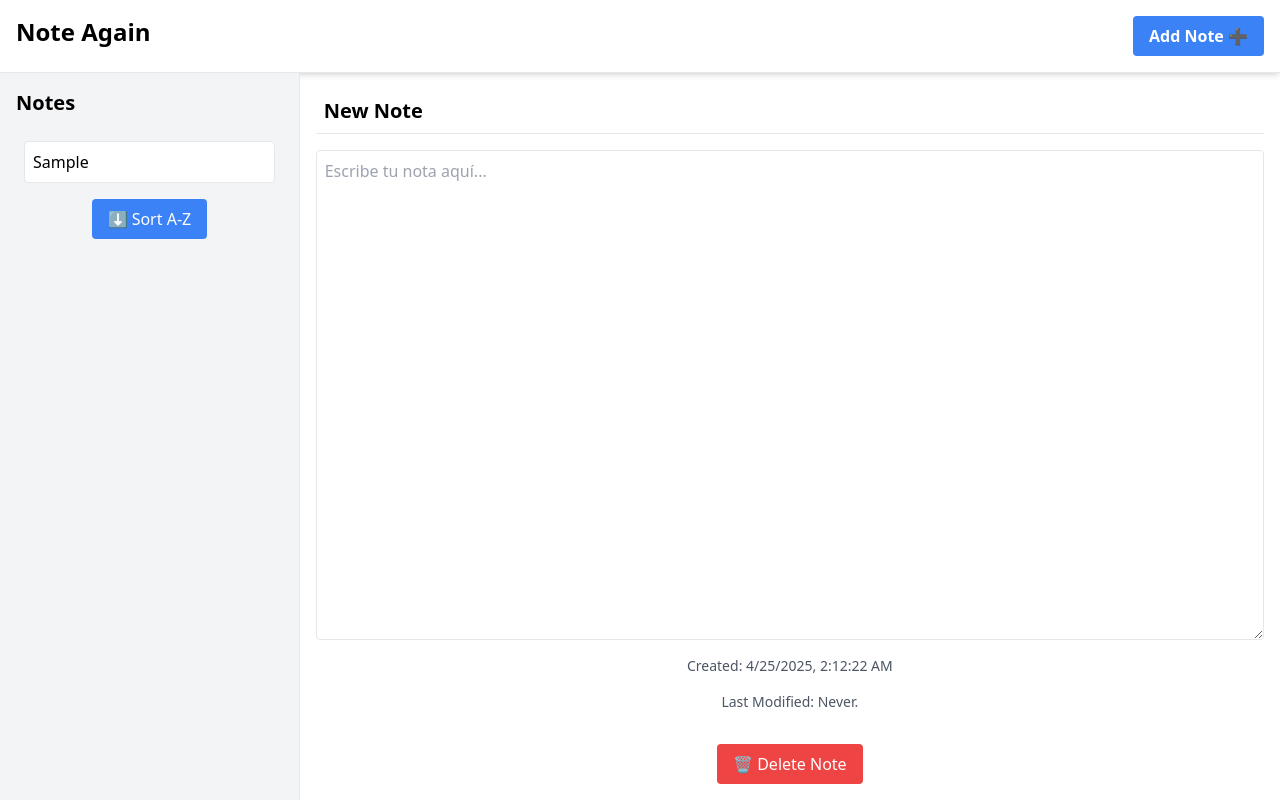
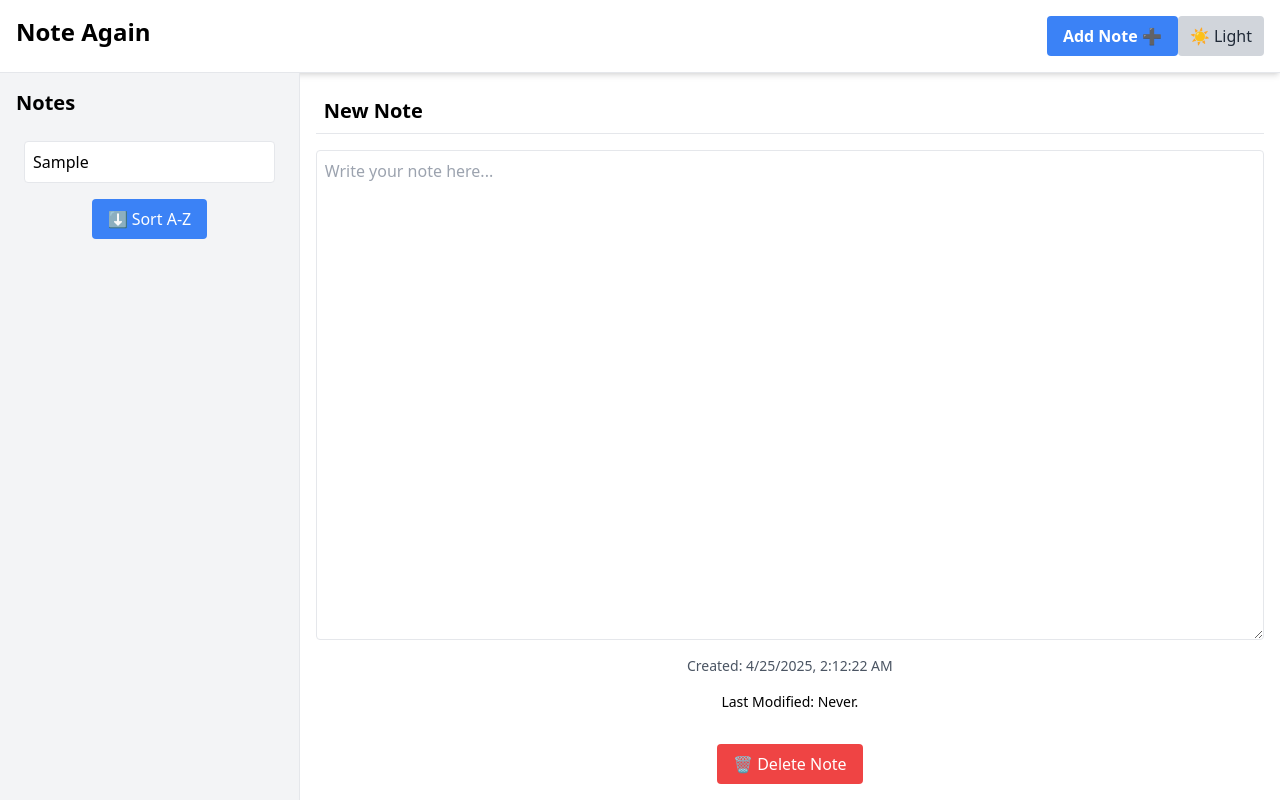
Before and after one commit to BrachoD/note-again, a React (Vite) app: page / in a window 1280 px wide. Both pictures are taken after typing "Sample" into the empty fields and a click on the button "Add Note ➕". Built offline with nearby package versions, Linux system fonts and the light colour scheme.

Commit message:
Dark mode is added and working. Still needs to be polished. It remains after refreshing but is doing weird stuff and flickering when refreshing.

```diff
--- a/package.json
+++ b/package.json
@@ -10,6 +10,7 @@
     "preview": "vite preview"
   },
   "dependencies": {
+    "@tailwindcss/typography": "^0.5.16",
     "react": "^19.0.0",
     "react-dom": "^19.0.0",
     "react-icons": "^5.5.0",
--- a/src/App.jsx
+++ b/src/App.jsx
@@ -13,6 +13,8 @@ function App() {
   //   { id: 5, title: "Recordatorios semanales", content: "Lunes: revisar tareas. Viernes: actualizar Trello." }
   // ]);
 
+
+
   const [notes, setNotes] = useState(() => {
     const savedNotes = localStorage.getItem("notes");
     return savedNotes ? JSON.parse(savedNotes) : [];
@@ -23,6 +25,28 @@ function App() {
   const [searchTerm, setSearchTerm] = useState("");
 
   const [sortOrderAsc, setSortOrderAsc] = useState(true);
+
+  //Dark mode logic.
+  const [isDarkMode, setIsDarkMode] = useState(localStorage.getItem('darkMode'));
+
+  useEffect(() => {
+    const storedDarkMode = localStorage.getItem('darkMode') === 'true';
+    setIsDarkMode(storedDarkMode);
+  }, []);
+
+  const toggleDarkMode = () => {
+    setIsDarkMode(!isDarkMode);
+    localStorage.setItem('darkMode', !isDarkMode);
+
+  };
+
+  useEffect(() => {
+    if (isDarkMode) {
+      document.documentElement.classList.add('dark');
+    } else {
+      document.documentElement.classList.remove('dark');
+    }
+  }, [isDarkMode]);
 
   //Looking for filtered notes.
   const filteredNotes = notes.filter(note =>
@@ -104,8 +128,8 @@ function App() {
 
 
   return (
-    <div className="h-screen flex flex-col">
-      <Header handleAddNote={handleAddNote} />
+    <div className="h-screen flex flex-col bg-white dark:bg-gray-900 text-black dark:text-white">
+      <Header handleAddNote={handleAddNote} isDarkMode={isDarkMode} toggleDarkMode={toggleDarkMode} />
       <div className="flex flex-1">
         <Sidebar notes={filteredNotes} onSelectNote={handleSelectNote} searchTerm={searchTerm} setSearchTerm={setSearchTerm} onSortNotes={sortNotesByName} sortOrderAsc={sortOrderAsc} />
         <Editor selectedNote={selectedNote} onUpdateNote={handleUpdateNote} onDeleteNote={handleDeleteNote} />
--- a/src/components/Editor.jsx
+++ b/src/components/Editor.jsx
@@ -39,28 +39,31 @@ function Editor({ selectedNote, onUpdateNote, onDeleteNote }) {
 
         <div className="p-4 flex flex-col gap-4 w-full items-center">
             <input
-                className="text-xl font-semibold p-2 border-b w-full"
+                className="text-xl font-semibold p-2 border-b w-full bg-white dark:bg-gray-700 text-black dark:text-white"
                 value={title}
                 onChange={(e) => setTitle(e.target.value)}
-                placeholder="Título de la nota"
+                placeholder="Note Title"
             />
             <textarea
-                className="flex-1 p-2 border rounded h-[300px] w-full"
+                className="flex-1 p-2 border rounded h-[300px] w-full bg-white dark:bg-gray-700 text-black dark:text-white"
                 value={content}
                 onChange={(e) => setContent(e.target.value)}
-                placeholder="Escribe tu nota aquí..."
+                placeholder="Write your note here..."
             />
-            <div className="text-sm text-gray-600">
+
+            <div className="text-sm text-gray-600 dark:text-gray-100">
                 Created: {new Date(selectedNote.createdAt).toLocaleString()}
             </div>
-            <div className="text-sm text-gray-600">
+            <div className="text-sm text-gray-60 dark:text-gray-100">
                 Last Modified: {selectedNote.updatedAt === selectedNote.createdAt ? 'Never.' : new Date(selectedNote.updatedAt).toLocaleString()}
             </div>
             {selectedNote && (
-                <button onClick={() => onDeleteNote(selectedNote.id)}
-                    className="bg-red-500 hover:bg-red-600 text-white py-2 px-4 rounded mt-4">
-                    🗑️ Delete Note
-                </button>
+                <div className="">
+                    <button onClick={() => onDeleteNote(selectedNote.id)}
+                        className="bg-red-500 hover:bg-red-600 text-white py-2 px-4 rounded mt-4">
+                        🗑️ Delete Note
+                    </button>
+                </div>
             )}
 
         </div>
--- a/src/components/Header.jsx
+++ b/src/components/Header.jsx
@@ -1,9 +1,12 @@
-const Header = ({handleAddNote}) => {
+const Header = ({ handleAddNote, isDarkMode, toggleDarkMode }) => {
     return (
-        <header className="bg-white shadow-md p-4 border-b flex">
+        <header className="bg-white dark:bg-gray-900 text-black dark:text-white shadow-md p-4 border-b flex">
             <h1 className="text-2xl font-semibold grow">Note Again</h1>
             <button onClick={handleAddNote} className="bg-blue-500 hover:bg-blue-600 text-white font-bold py-2 px-4 rounded">
                 Add Note ➕
+            </button>
+            <button onClick={toggleDarkMode} className="bg-gray-300 dark:bg-gray-700 hover:bg-gray-400 dark:hover:bg-gray-600 text-gray-800 dark:text-gray-100 py-1 px-3 rounded flex items-center gap-2 transition">
+                {isDarkMode ? '🌙 Dark' : '☀️ Light'}
             </button>
         </header>
     );
--- a/src/components/Sidebar.jsx
+++ b/src/components/Sidebar.jsx
@@ -5,7 +5,7 @@ import SearchBar from "./SearchBar";
 const Sidebar = ({ notes, onSelectNote, searchTerm, setSearchTerm, onSortNotes, sortOrderAsc }) => {
 
     return (
-        <aside className="w-96 bg-gray-100 h-full p-4 border-r item flex flex-col">
+        <aside className="w-96 bg-gray-100 dark:bg-gray-700 text-black dark:text-white h-full p-4 border-r item flex flex-col">
             <h2 className="text-xl font-bold mb-4">Notes</h2>
             <SearchBar searchTerm={searchTerm} setSearchTerm={setSearchTerm} />
             <button
--- a/tailwind.config.js
+++ b/tailwind.config.js
@@ -1,7 +1,10 @@
+import typography from "@tailwindcss/typography";
+
 export default {
+  darkMode: "class",
   content: ["./index.html", "./src/**/*.{js,ts,jsx,tsx}"],
   theme: {
     extend: {},
   },
-  plugins: [],
-}
+  plugins: [typography],
+};
```
Also changed, not shown: 1 other file (tests, documents, lock files or other folders).
